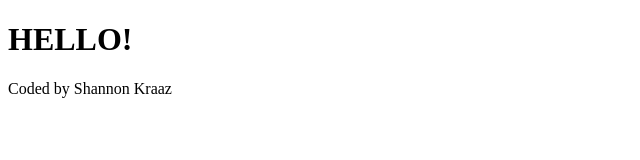
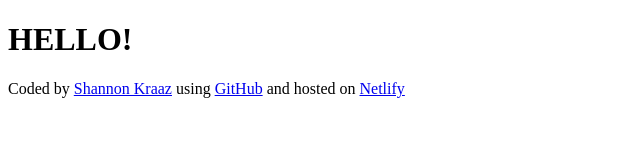
Before and after one commit to Shanleek/ShannonsSheCodesPlusWeatherApp, a plain HTML site: page index.html in a window 1280 px wide. Shown: the whole page, without its empty margins (0-640 px from the left). Drawn offline with Linux system fonts and the light colour scheme.

Commit message:
Added footer with links

```diff
--- a/index.html
+++ b/index.html
@@ -7,6 +7,10 @@
   </head>
   <body>
     <h1>HELLO!</h1>
-    <footer>Coded by Shannon Kraaz</footer>
+    <footer>
+      Coded by <a href="https://github.com/Shanleek">Shannon Kraaz</a> using
+      <a href="https://github.com/Shanleek?tab=repositories">GitHub</a> and
+      hosted on <a href="https://shannonsweatherapp.netlify.app/">Netlify</a>
+    </footer>
   </body>
 </html>
```
